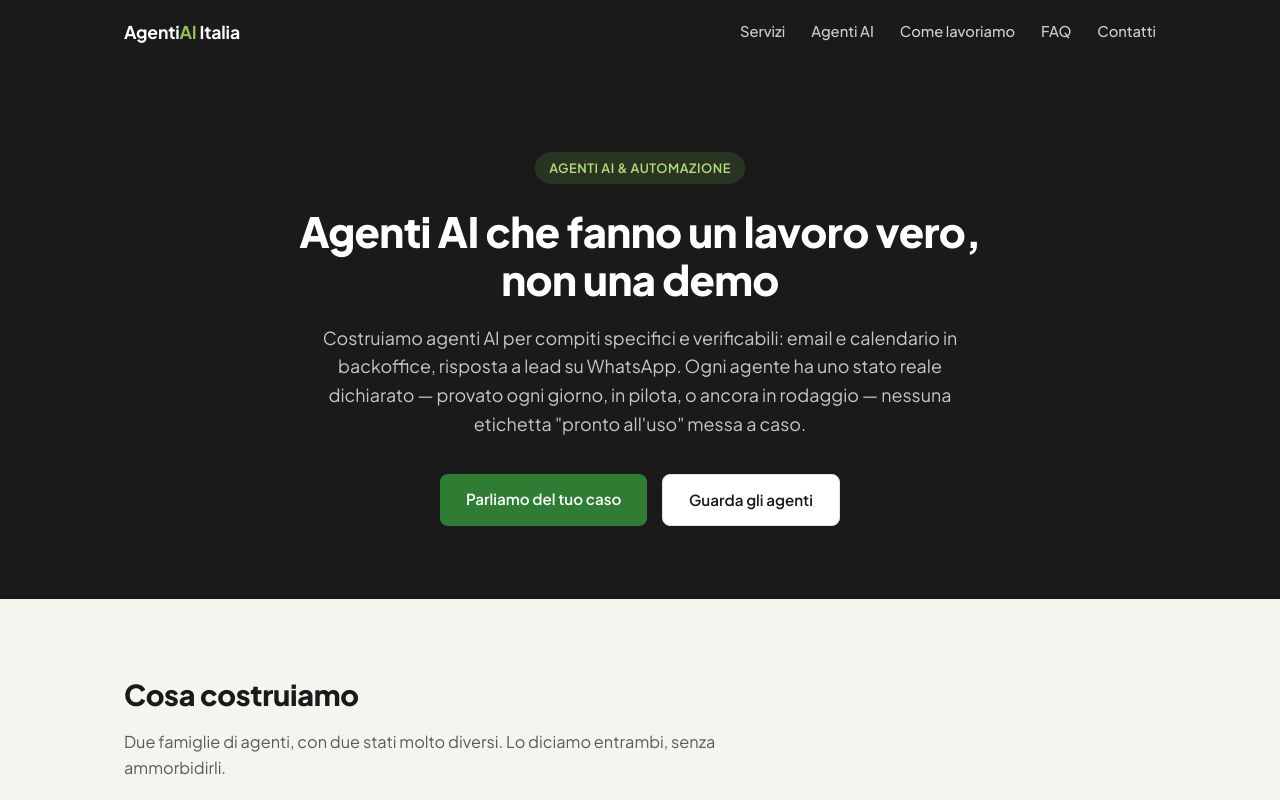
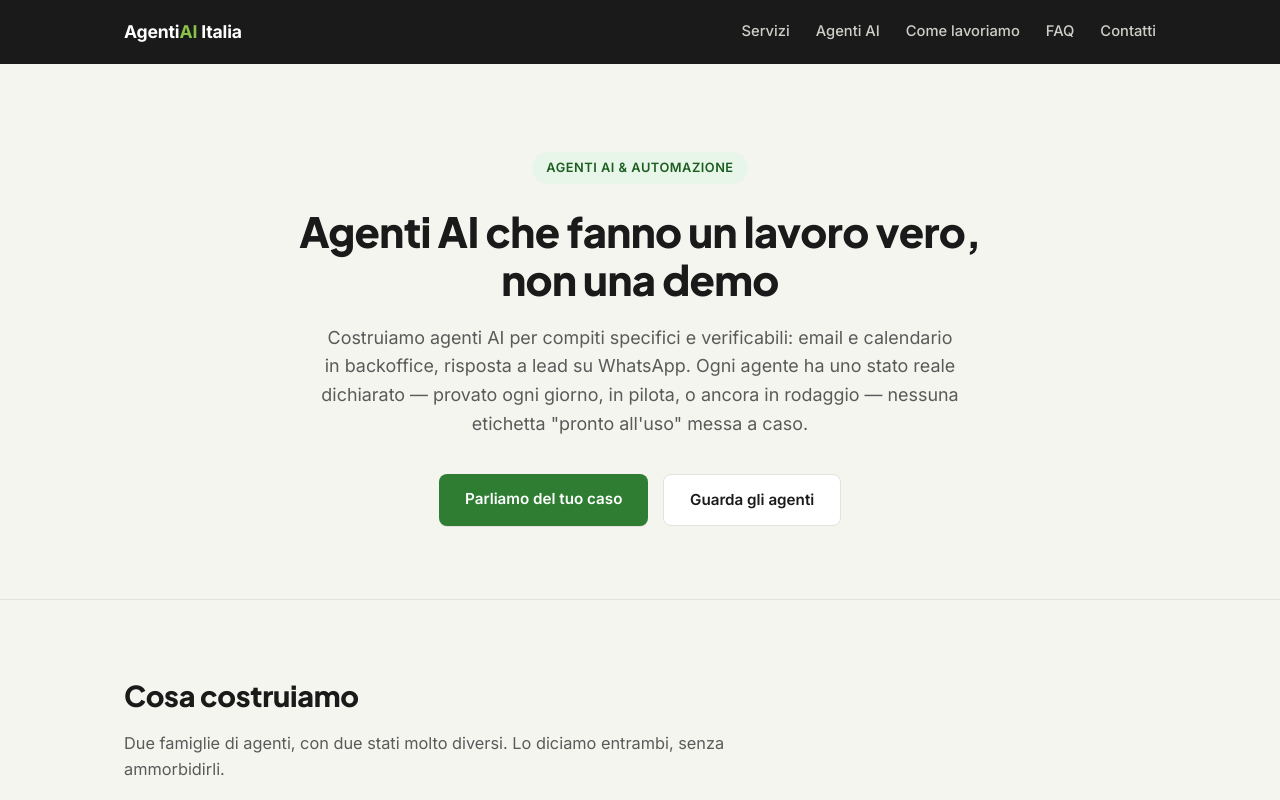
Before and after one commit to lucadirienzo86-cell/ldr-app-pages, a plain HTML site: page rootsystem/agenti-ai.html in a window 1280 px wide. Shown: the top 800 px of the page. Drawn offline with Linux system fonts and the light colour scheme.

Commit message:
Fix coerenza brand: hero chiaro (era scuro, incoerente con le altre 3 pagine) + font pairing Inter/Plus Jakarta Sans allineato

```diff
--- a/rootsystem/agenti-ai.html
+++ b/rootsystem/agenti-ai.html
@@ -10,7 +10,7 @@
 <meta name="theme-color" content="#1a1a1a">
 <link rel="preconnect" href="https://fonts.googleapis.com">
 <link rel="preconnect" href="https://fonts.gstatic.com" crossorigin>
-<link href="https://fonts.googleapis.com/css2?family=Plus+Jakarta+Sans:wght@400;500;600;700;800&display=swap" rel="stylesheet">
+<link href="https://fonts.googleapis.com/css2?family=Inter:wght@400;500;600;700&family=Plus+Jakarta+Sans:wght@600;700;800&display=swap" rel="stylesheet">
 <style>
   :root{
     --green:#2e7d32;
@@ -28,7 +28,7 @@
   *{box-sizing:border-box;margin:0;padding:0;}
   html{scroll-behavior:smooth;}
   body{
-    font-family:"Plus Jakarta Sans",-apple-system,BlinkMacSystemFont,"Segoe UI",Roboto,Helvetica,Arial,sans-serif;
+    font-family:"Inter",-apple-system,BlinkMacSystemFont,"Segoe UI",Roboto,Helvetica,Arial,sans-serif;
     color:var(--ink);
     background:var(--cream);
     line-height:1.6;
@@ -37,6 +37,7 @@
   .wrap{max-width:1080px;margin:0 auto;padding:0 var(--edge);}
   a{color:inherit;}
   img,svg{display:block;max-width:100%;}
+  h1,h2,h3,h4{font-family:"Plus Jakarta Sans",-apple-system,BlinkMacSystemFont,"Segoe UI",sans-serif;}
 
   .skip-link{
     position:absolute;left:-9999px;top:0;
@@ -90,23 +91,24 @@
 
   /* ---------- hero ---------- */
   .hero{
-    background:var(--ink);
-    color:#fff;
+    background:var(--cream);
+    color:var(--ink);
     padding:88px 0 72px;
     text-align:center;
     position:relative;
     overflow:hidden;
+    border-bottom:1px solid var(--border);
   }
   .hero .flow-ghost{
     position:absolute;inset:0;
-    opacity:0.08;
+    opacity:0.06;
     pointer-events:none;
   }
   .hero .wrap{position:relative;z-index:1;}
   .badge{
     display:inline-block;
-    background:rgba(139,195,74,0.16);
-    color:#aee17a;
+    background:var(--green-light);
+    color:var(--green-dark);
     padding:6px 14px;
     border-radius:20px;
     font-size:0.8rem;
@@ -122,10 +124,11 @@
     letter-spacing:-0.015em;
     max-width:760px;
     margin-left:auto;margin-right:auto;
+    color:var(--ink);
   }
   .hero p.lead{
     font-size:1.12rem;
-    color:#c7c7c2;
+    color:var(--gray);
     max-width:640px;
     margin:0 auto 36px;
   }
```
